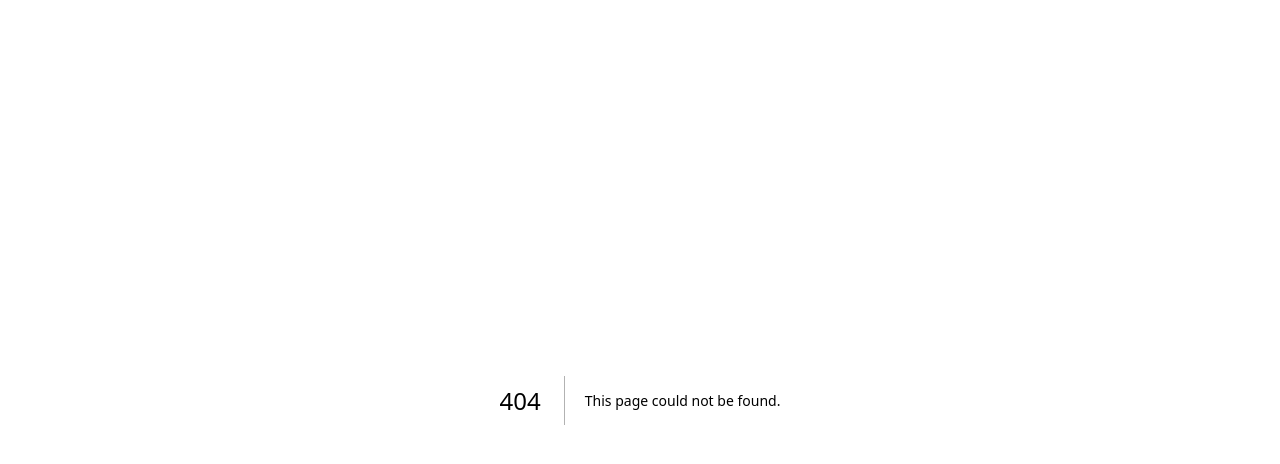
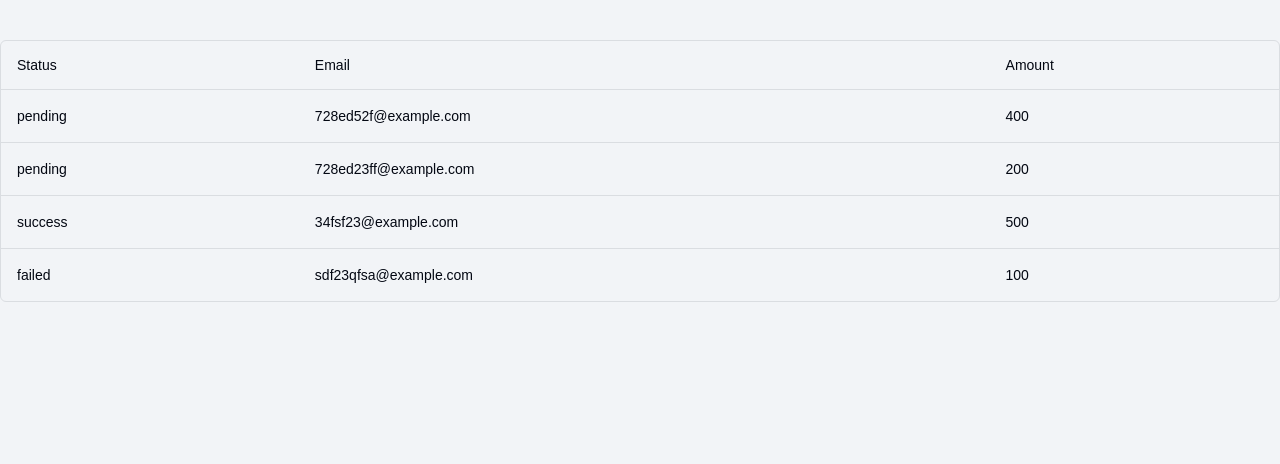
Before and after one commit to yuyeon116/chadcn-test, a Next.js app: page /notice in a window 1280 px wide. Before the commit this address had no page. Shown: the top 464 px of the page. Built offline with nearby package versions, Linux system fonts and the light colour scheme.

Commit message:
feat: data table 추가 및 기본 컴포넌트 작성

```diff
--- a/package.json
+++ b/package.json
@@ -13,6 +13,7 @@
     "@radix-ui/react-select": "^2.1.2",
     "@radix-ui/react-slot": "^1.1.0",
     "@radix-ui/react-switch": "^1.1.1",
+    "@tanstack/react-table": "^8.20.5",
     "class-variance-authority": "^0.7.0",
     "clsx": "^2.1.1",
     "lucide-react": "^0.453.0",
--- /dev/null
+++ b/src/app/notice/page.tsx
@@ -0,0 +1,42 @@
+import { columns, Payment } from "@/shared/ui/columns";
+import { DataTable } from "@/shared/ui/DataTable";
+
+async function getData(): Promise<Payment[]> {
+  // Fetch data from your API here.
+  return [
+    {
+      id: "728ed52f",
+      amount: 400,
+      status: "pending",
+      email: "728ed52f@example.com",
+    },
+    {
+      id: "728ed23ff",
+      amount: 200,
+      status: "pending",
+      email: "728ed23ff@example.com",
+    },
+    {
+      id: "34fsf23",
+      amount: 500,
+      status: "success",
+      email: "34fsf23@example.com",
+    },
+    {
+      id: "sdf23qfsa",
+      amount: 100,
+      status: "failed",
+      email: "sdf23qfsa@example.com",
+    },
+  ];
+}
+
+export default async function DemoPage() {
+  const data = await getData();
+
+  return (
+    <div className="container mx-auto py-10">
+      <DataTable columns={columns} data={data} />
+    </div>
+  );
+}
--- /dev/null
+++ b/src/components/ui/table.tsx
@@ -0,0 +1,117 @@
+import * as React from "react"
+
+import { cn } from "@/lib/utils"
+
+const Table = React.forwardRef<
+  HTMLTableElement,
+  React.HTMLAttributes<HTMLTableElement>
+>(({ className, ...props }, ref) => (
+  <div className="relative w-full overflow-auto">
+    <table
+      ref={ref}
+      className={cn("w-full caption-bottom text-sm", className)}
+      {...props}
+    />
+  </div>
+))
+Table.displayName = "Table"
+
+const TableHeader = React.forwardRef<
+  HTMLTableSectionElement,
+  React.HTMLAttributes<HTMLTableSectionElement>
+>(({ className, ...props }, ref) => (
+  <thead ref={ref} className={cn("[&_tr]:border-b", className)} {...props} />
+))
+TableHeader.displayName = "TableHeader"
+
+const TableBody = React.forwardRef<
+  HTMLTableSectionElement,
+  React.HTMLAttributes<HTMLTableSectionElement>
+>(({ className, ...props }, ref) => (
+  <tbody
+    ref={ref}
+    className={cn("[&_tr:last-child]:border-0", className)}
+    {...props}
+  />
+))
+TableBody.displayName = "TableBody"
+
+const TableFooter = React.forwardRef<
+  HTMLTableSectionElement,
+  React.HTMLAttributes<HTMLTableSectionElement>
+>(({ className, ...props }, ref) => (
+  <tfoot
+    ref={ref}
+    className={cn(
+      "border-t bg-muted/50 font-medium [&>tr]:last:border-b-0",
+      className
+    )}
+    {...props}
+  />
+))
+TableFooter.displayName = "TableFooter"
+
+const TableRow = React.forwardRef<
+  HTMLTableRowElement,
+  React.HTMLAttributes<HTMLTableRowElement>
+>(({ className, ...props }, ref) => (
+  <tr
+    ref={ref}
+    className={cn(
+      "border-b transition-colors hover:bg-muted/50 data-[state=selected]:bg-muted",
+      className
+    )}
+    {...props}
+  />
+))
+TableRow.displayName = "TableRow"
+
+const TableHead = React.forwardRef<
+  HTMLTableCellElement,
+  React.ThHTMLAttributes<HTMLTableCellElement>
+>(({ className, ...props }, ref) => (
+  <th
+    ref={ref}
+    className={cn(
+      "h-12 px-4 text-left align-middle font-medium text-muted-foreground [&:has([role=checkbox])]:pr-0",
+      className
+    )}
+    {...props}
+  />
+))
+TableHead.displayName = "TableHead"
+
+const TableCell = React.forwardRef<
+  HTMLTableCellElement,
+  React.TdHTMLAttributes<HTMLTableCellElement>
+>(({ className, ...props }, ref) => (
+  <td
+    ref={ref}
+    className={cn("p-4 align-middle [&:has([role=checkbox])]:pr-0", className)}
+    {...props}
+  />
+))
+TableCell.displayName = "TableCell"
+
+const TableCaption = React.forwardRef<
+  HTMLTableCaptionElement,
+  React.HTMLAttributes<HTMLTableCaptionElement>
+>(({ className, ...props }, ref) => (
+  <caption
+    ref={ref}
+    className={cn("mt-4 text-sm text-muted-foreground", className)}
+    {...props}
+  />
+))
+TableCaption.displayName = "TableCaption"
+
+export {
+  Table,
+  TableHeader,
+  TableBody,
+  TableFooter,
+  TableHead,
+  TableRow,
+  TableCell,
+  TableCaption,
+}
--- /dev/null
+++ b/src/shared/ui/Columns.tsx
@@ -0,0 +1,27 @@
+"use client";
+
+import { ColumnDef } from "@tanstack/react-table";
+
+// This type is used to define the shape of our data.
+// You can use a Zod schema here if you want.
+export type Payment = {
+  id: string;
+  amount: number;
+  status: "pending" | "processing" | "success" | "failed";
+  email: string;
+};
+
+export const columns: ColumnDef<Payment>[] = [
+  {
+    accessorKey: "status",
+    header: "Status",
+  },
+  {
+    accessorKey: "email",
+    header: "Email",
+  },
+  {
+    accessorKey: "amount",
+    header: "Amount",
+  },
+];
--- /dev/null
+++ b/src/shared/ui/DataTable.tsx
@@ -0,0 +1,80 @@
+"use client";
+
+import {
+  ColumnDef,
+  flexRender,
+  getCoreRowModel,
+  useReactTable,
+} from "@tanstack/react-table";
+
+import {
+  Table,
+  TableBody,
+  TableCell,
+  TableHead,
+  TableHeader,
+  TableRow,
+} from "@/components/ui/table";
+
+interface DataTableProps<TData, TValue> {
+  columns: ColumnDef<TData, TValue>[];
+  data: TData[];
+}
+
+export function DataTable<TData, TValue>({
+  columns,
+  data,
+}: DataTableProps<TData, TValue>) {
+  const table = useReactTable({
+    data,
+    columns,
+    getCoreRowModel: getCoreRowModel(),
+  });
+
+  return (
+    <div className="rounded-md border">
+      <Table>
+        <TableHeader>
+          {table.getHeaderGroups().map((headerGroup) => (
+            <TableRow key={headerGroup.id}>
+              {headerGroup.headers.map((header) => {
+                return (
+                  <TableHead key={header.id}>
+                    {header.isPlaceholder
+                      ? null
+                      : flexRender(
+                          header.column.columnDef.header,
+                          header.getContext()
+                        )}
+                  </TableHead>
+                );
+              })}
+            </TableRow>
+          ))}
+        </TableHeader>
+        <TableBody>
+          {table.getRowModel().rows?.length ? (
+            table.getRowModel().rows.map((row) => (
+              <TableRow
+                key={row.id}
+                data-state={row.getIsSelected() && "selected"}
+              >
+                {row.getVisibleCells().map((cell) => (
+                  <TableCell key={cell.id}>
+                    {flexRender(cell.column.columnDef.cell, cell.getContext())}
+                  </TableCell>
+                ))}
+              </TableRow>
+            ))
+          ) : (
+            <TableRow>
+              <TableCell colSpan={columns.length} className="h-24 text-center">
+                No results.
+              </TableCell>
+            </TableRow>
+          )}
+        </TableBody>
+      </Table>
+    </div>
+  );
+}
```
Also changed, not shown: src/shared/data/mockdata.ts (added, +21 -0 lines), 1 other file (tests, documents, lock files or other folders).
